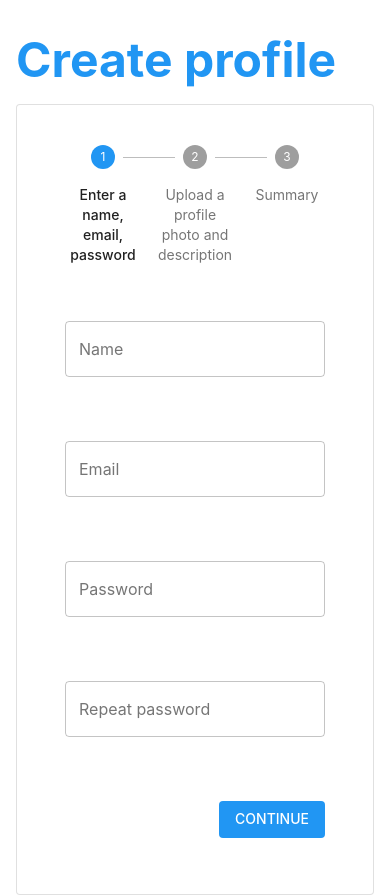
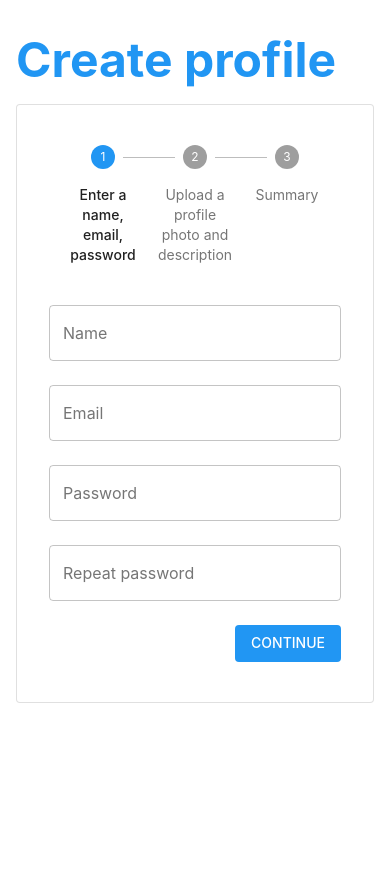
Before and after one commit to c0z0/profile-wizard, a React (Create React App) app: page / in a window 390 px wide. After the commit the page ends 844 px from the top, so only its background shows below. Built offline with nearby package versions, Linux system fonts and the light colour scheme.

Commit message:
fix: reduce padding on mobile

```diff
--- a/src/routes/ProfileWizard/ProfileWizard.tsx
+++ b/src/routes/ProfileWizard/ProfileWizard.tsx
@@ -39,7 +39,12 @@ const useStyles = makeStyles((theme) => ({
     fontWeight: 'bold',
   },
 
-  formContainer: { padding: theme.spacing(4) },
+  formContainer: {
+    padding: theme.spacing(4),
+    [theme.breakpoints.down('sm')]: {
+      padding: theme.spacing(2),
+    },
+  },
 }));
 
 const ProfileWizard = () => {
--- a/src/routes/ProfileWizard/components/FirstStep/FirstStep.tsx
+++ b/src/routes/ProfileWizard/components/FirstStep/FirstStep.tsx
@@ -54,7 +54,7 @@ const FirstStep = ({ onSubmit, initialValues }: FirstStepProps) => {
 
   return (
     <form onSubmit={handleSubmit}>
-      <Grid container spacing={8}>
+      <Grid container spacing={3}>
         <Grid item xs={12} md={6}>
           <TextField
             fullWidth
```
